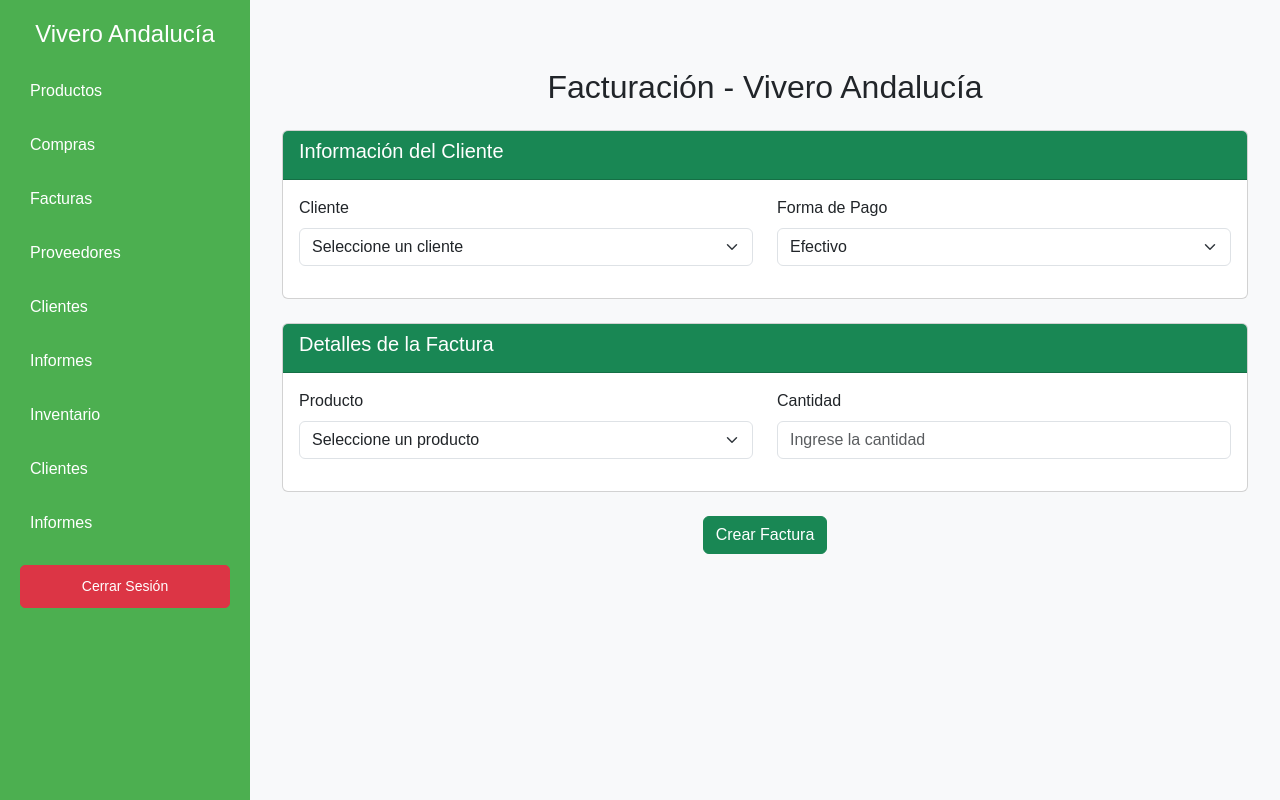
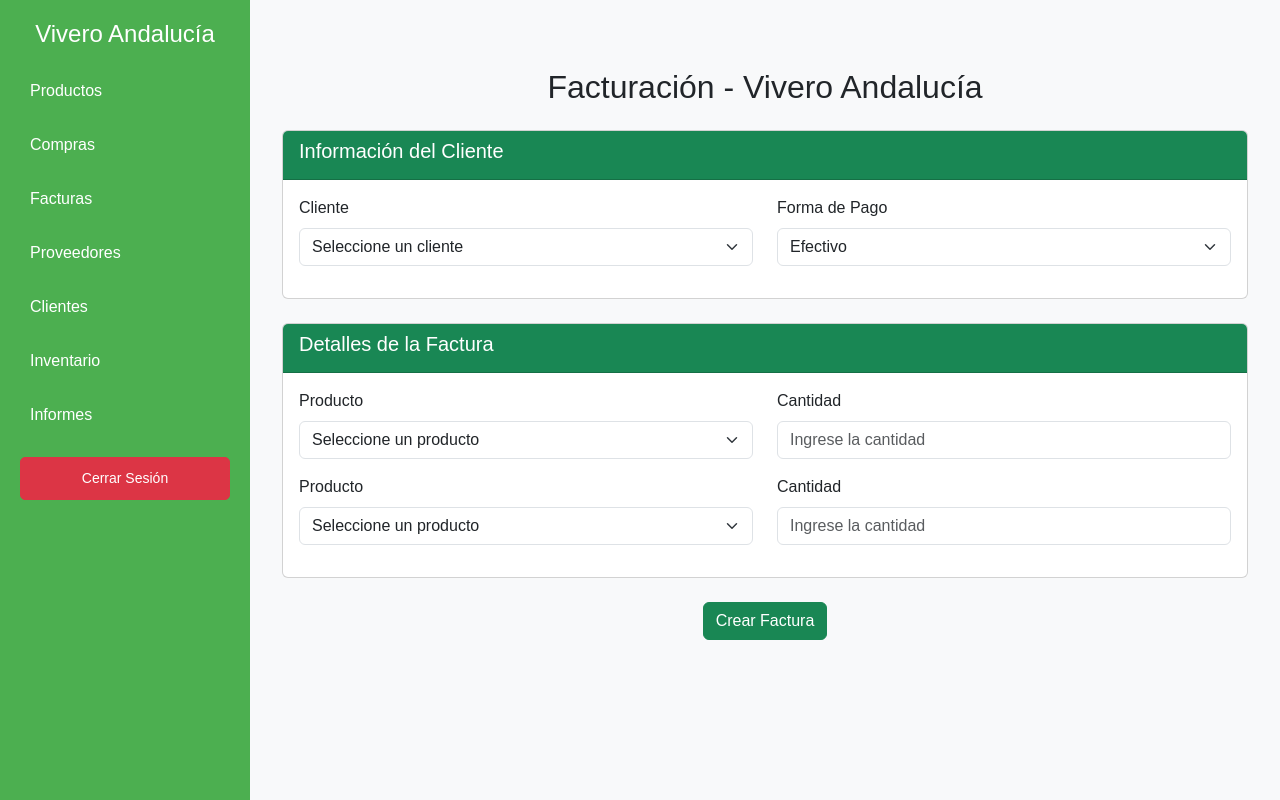
Before and after one commit to andresreaver/inventario-vivero, a Django app: page /facturas/crear/ in a window 1280 px wide. Run offline with Django 5.2, Linux system fonts and the light colour scheme; data that the repository does not hold is empty.

Commit message:
cambios finales

```diff
--- a/Templates/base_dashboard.html
+++ b/Templates/base_dashboard.html
@@ -61,12 +61,8 @@
         <a href="{% url 'compras' %}">Compras</a>
         <a href="{% url 'lista_facturas' %}">Facturas</a>
         <a href="{% url 'proveedor' %}">Proveedores</a>
-
         <a href="{% url 'listar_clientes' %}">Clientes</a>
-        <a href="{% url 'informes' %}">Informes</a>
         <a href="{% url 'inventario_actual' %}">Inventario</a>
-
-        <a href="{% url 'crear_cliente' %}">Clientes</a>
         <a href="{% url 'informe_ventas' %}">Informes</a>
 
         {% if user.is_superuser %}
--- a/Templates/crear_factura.html
+++ b/Templates/crear_factura.html
@@ -45,10 +45,11 @@
                 <h5>Detalles de la Factura</h5>
             </div>
             <div class="card-body">
+                <!-- Primera fila de producto y cantidad -->
                 <div class="row mb-3">
                     <div class="col-md-6">
                         <label for="producto_1" class="form-label">Producto</label>
-                        <select name="producto" id="producto_1" class="form-select" required>
+                        <select name="producto[]" id="producto_1" class="form-select" required>
                             <option value="" disabled selected>Seleccione un producto</option>
                             {% for producto in productos %}
                             <option value="{{ producto.id }}">{{ producto.nombre }}</option>
@@ -59,7 +60,26 @@
                     </div>
                     <div class="col-md-6">
                         <label for="cantidad_1" class="form-label">Cantidad</label>
-                        <input type="number" name="cantidad" id="cantidad_1" class="form-control" placeholder="Ingrese la cantidad" min="1" required>
+                        <input type="number" name="cantidad[]" id="cantidad_1" class="form-control" placeholder="Ingrese la cantidad" min="1" required>
+                    </div>
+                </div>
+
+                <!-- Segunda fila de producto y cantidad (puedes duplicar manualmente si es necesario) -->
+                <div class="row mb-3">
+                    <div class="col-md-6">
+                        <label for="producto_2" class="form-label">Producto</label>
+                        <select name="producto[]" id="producto_2" class="form-select">
+                            <option value="" disabled selected>Seleccione un producto</option>
+                            {% for producto in productos %}
+                            <option value="{{ producto.id }}">{{ producto.nombre }}</option>
+                            {% empty %}
+                            <option disabled>No hay productos disponibles</option>
+                            {% endfor %}
+                        </select>
+                    </div>
+                    <div class="col-md-6">
+                        <label for="cantidad_2" class="form-label">Cantidad</label>
+                        <input type="number" name="cantidad[]" id="cantidad_2" class="form-control" placeholder="Ingrese la cantidad" min="1">
                     </div>
                 </div>
             </div>
--- a/gestion/models/producto.py
+++ b/gestion/models/producto.py
@@ -7,7 +7,7 @@ from gestion.managers import ProductoManager
 class Producto(models.Model):
     nombre = models.CharField(max_length=200, unique=True)
     tipo = models.CharField(max_length=100)
-    stock = models.IntegerField(default=0)
+    stock = models.PositiveIntegerField(default=0)
     stock_minimo = models.IntegerField(default=0)
     fecha_caducidad = models.DateField(null=True, blank=True)
     precio_compra = models.DecimalField(max_digits=10, decimal_places=2, null=True, blank=True)
--- a/gestion/views/factura_views.py
+++ b/gestion/views/factura_views.py
@@ -8,33 +8,26 @@ def crear_factura(request):
     if request.method == 'POST':
         cliente_id = request.POST.get('cliente')
         forma_pago = request.POST.get('forma_pago')
-        productos_ids = request.POST.getlist('producto')
-        cantidades = request.POST.getlist('cantidad')
-
-        if not cliente_id or not productos_ids or not cantidades:
-            messages.error(request, 'Debe seleccionar un cliente y al menos un producto con su cantidad.')
-            return redirect('crear_factura')
+        productos_ids = request.POST.getlist('producto[]')
+        cantidades = request.POST.getlist('cantidad[]')
 
         try:
-            # Obtener cliente
-            cliente = get_object_or_404(ClienteService.obtener_clientes(), id=cliente_id)
+            cliente = ClienteService.obtener_clientes().get(id=cliente_id)
 
-            # Preparar los detalles de la factura
+            # Preparar detalles
             detalles = []
             for producto_id, cantidad in zip(productos_ids, cantidades):
-                producto = get_object_or_404(ProductoService.obtener_productos(), id=producto_id)
+                producto = ProductoService.obtener_productos().get(id=producto_id)
                 detalles.append({'producto': producto, 'cantidad': int(cantidad)})
 
             # Crear la factura
             FacturaService.crear_factura(cliente, forma_pago, detalles)
-            messages.success(request, 'Factura creada exitosamente.')
+            messages.success(request, "Factura creada exitosamente.")
             return redirect('lista_facturas')
 
         except Exception as e:
-            messages.error(request, f'Error al crear la factura: {str(e)}')
-            return redirect('crear_factura')
+            messages.error(request, f"Error al crear la factura: {str(e)}")
 
-    # Renderizar el formulario con los datos necesarios
     clientes = ClienteService.obtener_clientes()
     productos = ProductoService.obtener_productos()
     return render(request, 'crear_factura.html', {'clientes': clientes, 'productos': productos})
```
Also changed, not shown: gestion/services/factura_service.py (+16 -23 lines).
